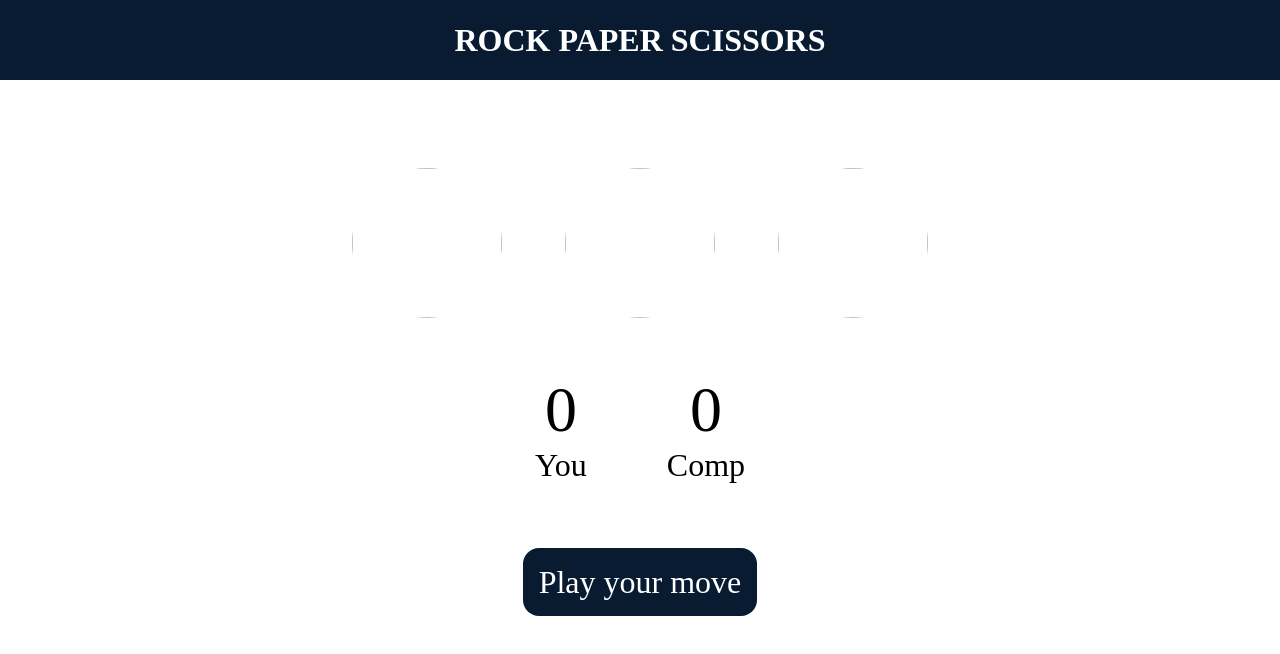
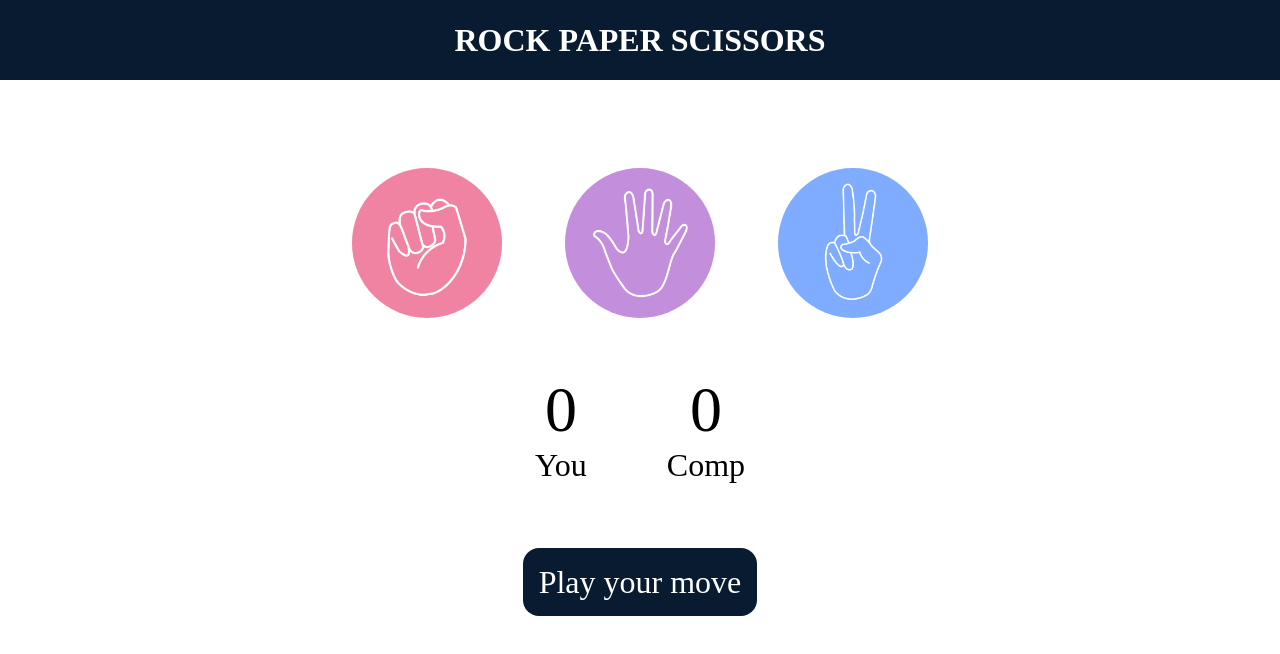
Before and after one commit to IAmPrajna/stone-paper-scissor-game, a plain HTML site: page index.html in a window 1280 px wide. Drawn offline with Linux system fonts and the light colour scheme.

Commit message:
updates index.html and created images folder

```diff
--- a/index.html
+++ b/index.html
@@ -10,13 +10,13 @@
     <h1>ROCK PAPER SCISSORS</h1>
     <div class="choices">
         <div class="choice" id="rock">
-            <img src="rock.png" />
+            <img src="./images/rock.png">
         </div>
         <div class="choice" id="paper">
-            <img src="paper.png" />
+            <img src="./images/paper.png" />
         </div>
         <div class="choice" id="scissors">
-            <img src="scissors.png" />
+            <img src="images/scissors.png" />
         </div>
     </div>
     <div class="score-board">
```
Also changed, not shown: images/paper.png (added), images/rock.png (added), images/scissors.png (added).
